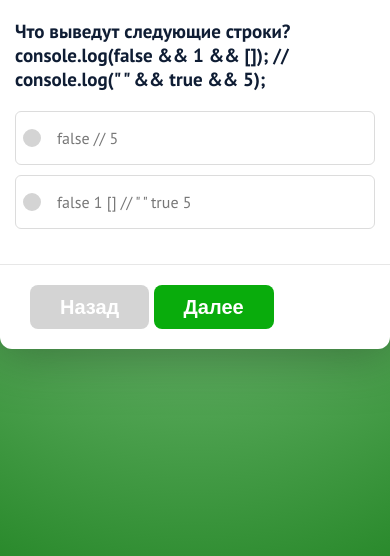
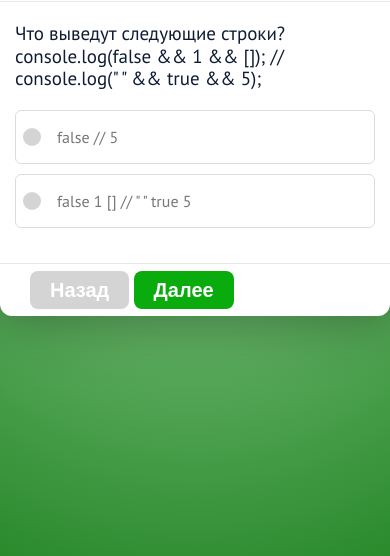
Before and after one commit to IrinaZhuravleva/Quiz, a plain HTML site: page index.html in a window 390 px wide. Shown: the part 288-844 px from the top of the page. Drawn offline with Linux system fonts and the light colour scheme.

Commit message:
Corrections

```diff
--- a/css/main.css
+++ b/css/main.css
@@ -994,6 +994,32 @@ body {
   }
 }
 
+@media (max-width: 1024px){
+  .title-main {
+    font-size: 26px;
+    line-height: 1.2;
+    font-weight: 500;
+  }
+  .plate-header{
+    height: 50px;
+  }
+  .plate-header__title{
+    font-size: 18px;
+  }
+  .plate-content{
+    padding-top: 10px;
+    padding-bottom: 10px;
+  }
+  .plate-footer{
+    height: auto;
+    padding: 7px 30px;
+  }
+  .button{
+    height: auto;
+    padding: 7px 20px;
+  }
+}
+
 @media (max-width: 992px) {
   .plate {
     width: 100%;
--- a/js/data.js
+++ b/js/data.js
@@ -74,8 +74,8 @@ export default [
     }, {
         'id': 13,
         'question': 'Cколько фаз имеет Execution Context у Hoisting?',
-        'answers': [{ 'id': 1, 'text': '1 (compilation and execution)' }, { 'id': 2, 'text': '2 (capture, compilation and execution)'}, { 'id': 3, 'text': '3'}],
-        'answer': 1
+        'answers': [{ 'id': 1, 'text': '1 (compilation)' }, { 'id': 2, 'text': '2 (compilation and execution)'}, { 'id': 3, 'text': '3 (capture, compilation and execution)'}],
+        'answer': 2
         //сверила ответы до этого пункта
     }, {
         'id': 14,
@@ -105,7 +105,15 @@ export default [
         'answer': 1
     }, {
         'id': 19,
-        'question': 'const carDetails = {<br />name: "Ford Mustang",<br />yearBought: 2005,<br />getName(){<br />return this.name;<br />},<br />isRegistered: true<br /}<br /;var name = "Ford Ranger";<br />var getCarName = carDetails.getName;<br />console.log(getCarName());<br />   console.log(getCarName.apply(carDetails));',
+        'question': `const carDetails = {<br />
+        name: "Ford Mustang",<br />
+        getName(){<br />return this.name;<br />
+        },<br />
+        }<br />;
+        var name = "Ford Ranger";<br />
+        var getCarName = carDetails.getName;<br />
+        console.log(getCarName());<br />
+        console.log(getCarName.apply(carDetails));`,
         'answers': [{ 'id': 1, 'text': 'Ford Mustang//Ford Mustang'}, { 'id': 2, 'text': 'Ford Ranger//Ford Mustang'}],
         'answer': 2
     }, {
--- a/js/filter/filterView.js
+++ b/js/filter/filterView.js
@@ -30,13 +30,13 @@ export default function render(item, arrayLength, i) {
                 </div>
             </div>
             <div class="plate-content">
-                <div class="hidden">${item.id}</div>
+                <div id="hidden" class="hidden">${item.id}</div>
                 <h2 class="title-main" data-question>${item.question}</h2>
                 <div class="radio-group">${renderAnswers(item.answers)}</div>
             </div>
             <div class="plate-footer">
                 <div class="plate-footer__buttons">
-                    <button class="button button--back" data-nav="prev">Назад</button>
+                    <button class="button button--back" data-prev>Назад</button>
                     <button val="index" class="button button--next" data-next>Далее</button>
 
                 </div>
--- a/js/main-prev-prev.js
+++ b/js/main-prev-prev.js
@@ -59,18 +59,19 @@ let answersData = [];
 const app = document.getElementById('app');
 
 app.addEventListener('click', function (event) {
-
+debugger
     let target = event.target;
 
     if (target.closest('label')) {
         buttonNext.disabled = 'false';
     }
+
     if (target.hasAttribute("data-next")) {
 
         //собрать данные с предыдущего ответа
-
         gettingInputData([...a], app);
     }
+
 })
 
 function gettingInputData(array, page) {
--- a/js/main.js
+++ b/js/main.js
@@ -5,6 +5,7 @@ import * as storage from './storage.js';
 const app = document.getElementById('app');
 const a = document.getElementsByClassName('radio-block__real');
 const buttonNext = document.getElementsByClassName('button--next');
+
 
 let index = 0;
 render(arr[0], arr.length, index);
@@ -28,6 +29,15 @@ app.addEventListener('click', function (event) {
     if (target.hasAttribute("data-next") ) {
         //собрать данные с предыдущего ответа
         gettingInputData([...a], app);
+    }
+    if (target.hasAttribute("data-prev")) {
+        //index надо брать из номера вопроса, например
+    //     app.innerHTML = '';
+        let itemId = document.querySelector('#hidden').innerText;
+            console.log(itemId);
+    //     render(arr[index - 1], arr.length, (index - 1));
+    //     index = index - 1;
+    //     //перезаписать локал сторидж
     }
 });
 
```
